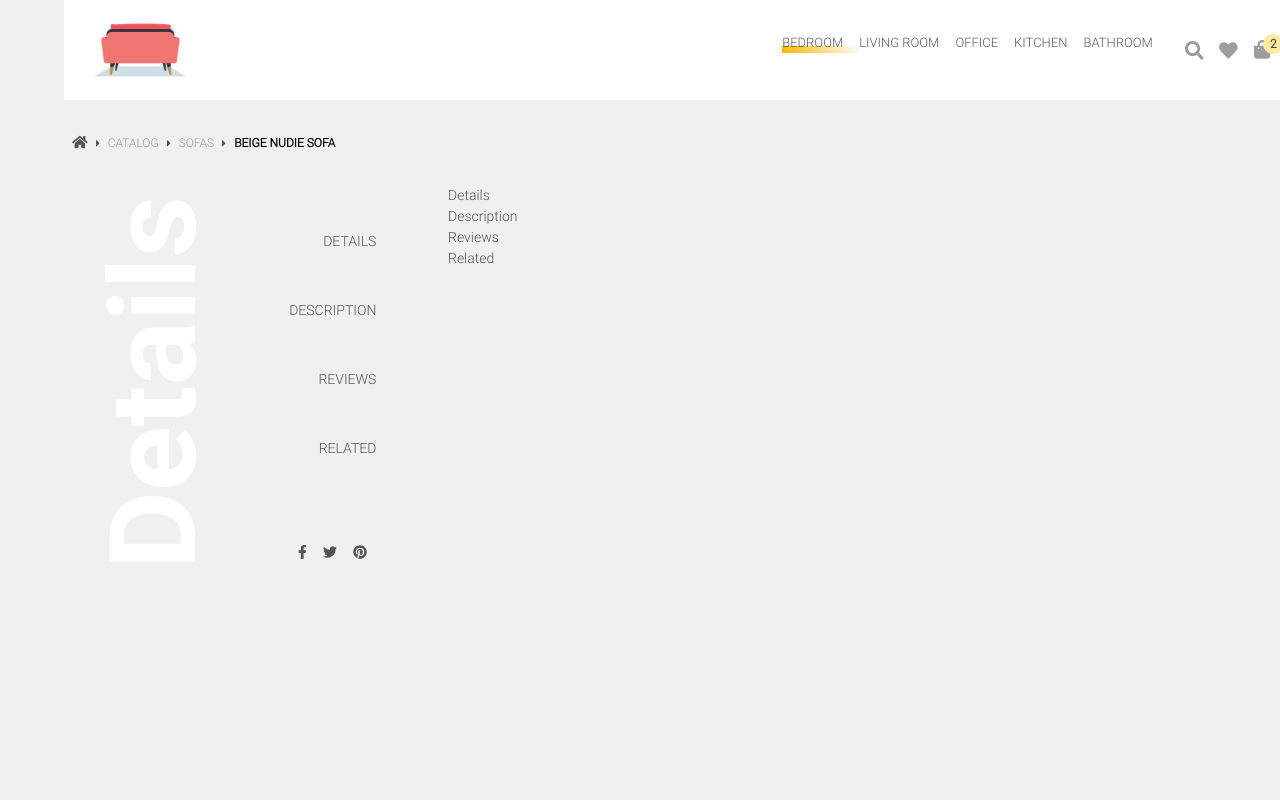
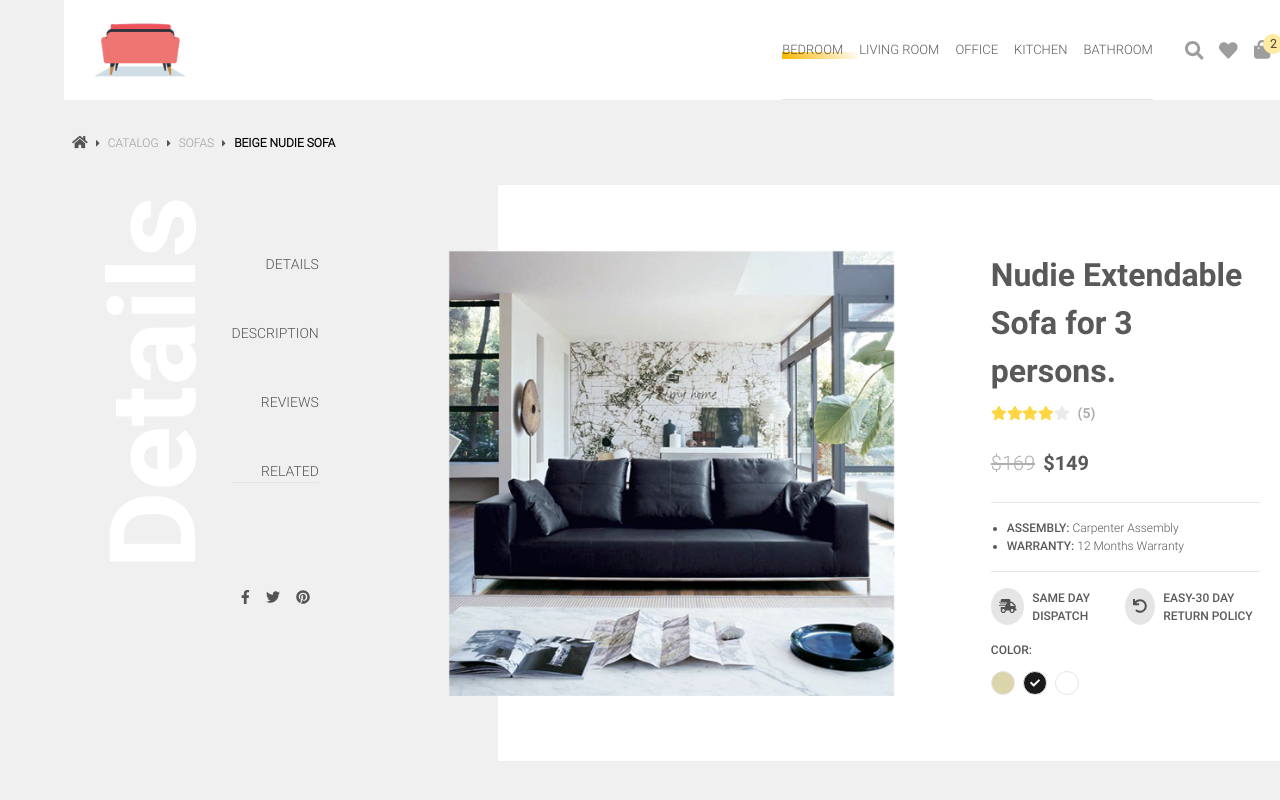
Before and after one commit to rushabhshah1993/heady-furniture, a React app: page / in a window 1280 px wide. Shown: the top 800 px of the page. Built offline with nearby package versions, Linux system fonts and the light colour scheme.

Commit message:
Added Details Page - cart remaining - animation remaining

```diff
--- a/src/components/ItemPageNavigation/itemPageNavigation.scss
+++ b/src/components/ItemPageNavigation/itemPageNavigation.scss
@@ -16,7 +16,7 @@
     }
 
     #navContainer {
-        padding-left: 40%;
+        padding-left: 10%;
         display: flex;
         flex-direction: column;
         align-items: center;
--- /dev/null
+++ b/src/components/Ratings/Ratings.js
@@ -0,0 +1,23 @@
+import React from 'react';
+import { FontAwesomeIcon } from '@fortawesome/react-fontawesome';
+
+const Ratings = props => {
+    let starsCount = 5,
+        starsElements = [];
+
+    for(let i=0; i<starsCount; i++) {
+        starsElements.push(
+            <FontAwesomeIcon
+                key={`star-${i}`}
+                icon={["fas", 'star']}
+                style={{
+                    color: props.rating < i+1 ? '#EAEAEA' : '#FED543'
+                }}
+            />
+        )
+    }
+
+    return <>{starsElements}</>
+}
+
+export default Ratings;
--- a/src/index.js
+++ b/src/index.js
@@ -7,7 +7,7 @@ import { library } from '@fortawesome/fontawesome-svg-core';
 import { faFacebookF, faPinterest, faTwitter } from '@fortawesome/free-brands-svg-icons';
 import
 { faSearch, faHeart, faShoppingBag,
-    faHome, faCaretRight
+    faHome, faCaretRight, faStar, faShippingFast, faUndo, faCheck
 } from '@fortawesome/free-solid-svg-icons';
 
 import Main from './pages/Main/Main';
@@ -17,7 +17,8 @@ import store from './store/store';
 library.add(
     faSearch, faHeart, faShoppingBag,
     faHome, faCaretRight, faFacebookF,
-    faTwitter, faPinterest
+    faTwitter, faPinterest, faStar,
+    faShippingFast, faUndo, faCheck
 );
 
 const main = (
--- a/src/pages/Main/main.scss
+++ b/src/pages/Main/main.scss
@@ -6,4 +6,6 @@
 
 #mainContent {
     margin-left: 30%;
+    width: 70%;
+    overflow-x: hidden;
 }
--- a/src/sections/Details/Details.js
+++ b/src/sections/Details/Details.js
@@ -1,11 +1,31 @@
-import React from 'react'
+import React from 'react';
+import { connect } from 'react-redux';
 
-const Details = () => {
+import styles from './details.scss';
+
+import ProductInfo from './ProductInfo/ProductInfo';
+
+import FurnitureImg from './../../assets/images/furniture.png';
+
+const Details = props => {
+    let selectedProduct = props.products.allProducts.find(product => product.id === props.products.selectedProduct);
+    console.log(selectedProduct);
     return (
-        <div>
-            Details
+        <div className={styles.detailsContainer}>
+            <div className={styles.infoContainer}>
+                <ProductInfo product={selectedProduct}/>
+            </div>
+            <div className={styles.imgContainer}>
+                <img src={FurnitureImg} />
+            </div>
         </div>
     )
 }
 
-export default Details
+const mapStateToProps = state => {
+    return {
+        products: state.products
+    }
+}
+
+export default connect(mapStateToProps)(Details)
--- /dev/null
+++ b/src/sections/Details/ProductInfo/AdditionalInfo/AdditionalInfo.js
@@ -0,0 +1,17 @@
+import React from 'react';
+
+import styles from './additionalInfo.scss';
+
+const AdditionalInfo = props => {
+    let elements = props.info.map(info => {
+        return (
+            <li key={info.id}>
+                <span className={styles.key}>{info.name}: </span>
+                <span className={styles.value}>{info.value}</span>
+            </li>
+        )
+    })
+    return <ul>{elements}</ul>;
+}
+
+export default AdditionalInfo;
--- /dev/null
+++ b/src/sections/Details/ProductInfo/AdditionalInfo/additionalInfo.scss
@@ -0,0 +1,11 @@
+ul {
+    font-size: 12px;
+    padding: 1rem 0 1rem 1rem;
+    margin: 0;
+    border-bottom: 1px solid #E5E5E5;
+
+    .key {
+        text-transform: uppercase;
+        font-family: 'Medium';
+    }
+}
--- /dev/null
+++ b/src/sections/Details/ProductInfo/Colors/Colors.js
@@ -0,0 +1,39 @@
+import React from 'react';
+import { FontAwesomeIcon } from '@fortawesome/react-fontawesome';
+
+import styles from './colors.scss';
+
+import { faCheck } from '@fortawesome/free-solid-svg-icons';
+
+const Colors = props => {
+    console.log(props);
+    let elements = props.colors.map(color => {
+        return (
+            <div
+                style={{
+                    backgroundColor: color.color
+                }}
+                className={styles.color}>
+                {
+                    color.selected &&
+                    <FontAwesomeIcon
+                        icon={faCheck}
+                        style={{
+                            color: 'white',
+                            fontSize: '10px'
+                        }} />
+                }
+            </div>
+        )
+    })
+    return (
+        <div className={styles.colorsContainer}>
+            <p>Color:</p>
+            <div className={styles.allColors}>
+                {elements}
+            </div>
+        </div>
+    )
+}
+
+export default Colors;
--- /dev/null
+++ b/src/sections/Details/ProductInfo/Colors/colors.scss
@@ -0,0 +1,29 @@
+.colorsContainer {
+    display: flex;
+    flex-direction: column;
+
+    p {
+        font-size: 12px;
+        text-transform: uppercase;
+        font-family: 'Medium';
+        margin-top: 0;
+    }
+
+    .allColors {
+        display: flex;
+        flex-direction: row;
+
+        .color {
+            width: 1.5rem;
+            height: 1.5rem;
+            border-radius: 50%;
+            border: 1px solid #E5E5E5;
+            margin-right: .5rem;
+            text-align: center;
+        }
+
+        .color:last-child {
+            margin-right: 0;
+        }
+    }
+}
--- /dev/null
+++ b/src/sections/Details/ProductInfo/Header/Header.js
@@ -0,0 +1,31 @@
+import React from 'react';
+
+import styles from './header.scss';
+
+import Ratings from './../../../../components/Ratings/Ratings';
+
+const Header = props => {
+    return (
+        <div className={styles.header}>
+            <p className={styles.productTitle}>
+                {props.name}
+            </p>
+            <div className={styles.subHeader}>
+                <Ratings rating={props.rating} />
+                <span className={styles.reviewsCount}>
+                    ({props.reviewsCount})
+                </span>
+            </div>
+            <div className={styles.price}>
+                <span className={styles.originalPrice}>
+                    {`${props.currency}${props.mrp}`}
+                </span>
+                <span className={styles.discountPrice}>
+                    {`${props.currency}${props.discountPrice}`}
+                </span>
+            </div>
+        </div>
+    )
+}
+
+export default Header;
--- /dev/null
+++ b/src/sections/Details/ProductInfo/Header/header.scss
@@ -0,0 +1,37 @@
+$boldFont: 'Bold';
+$verticalSpace: 1.5rem;
+
+.header {
+    border-bottom: 1px solid #E5E5E5;
+
+    .productTitle {
+        font-size: 32px;
+        font-family: $boldFont;
+        margin: 0 0 8px;
+    }
+
+    .subHeader {
+        margin-bottom: $verticalSpace;
+
+        .reviewsCount {
+            margin-left: .5rem;
+            color: #AFAFAF;
+            font-family: $boldFont;
+        }
+    }
+
+    .price {
+        font-size: 20px;
+        margin-bottom: $verticalSpace;
+
+        .originalPrice {
+            text-decoration: line-through;
+            color: #AFAFAF;
+            margin-right: .5rem;
+        }
+
+        .discountPrice {
+            font-family: $boldFont;
+        }
+    }
+}
--- /dev/null
+++ b/src/sections/Details/ProductInfo/Policies/Policies.js
@@ -0,0 +1,24 @@
+import React from 'react';
+
+import styles from './policies.scss';
+
+const Policies = props => {
+    let policies = props.policies.map(policy => {
+        return (
+            <div className={styles.policy} key={policy.id}>
+                <div className={styles.iconContainer}>
+                    {policy.icon}
+                </div>
+                <span>{policy.text}</span>
+            </div>
+        )
+    })
+
+    return (
+        <div className={styles.policiesContainer}>
+            {policies}
+        </div>
+    )
+}
+
+export default Policies;
--- /dev/null
+++ b/src/sections/Details/ProductInfo/Policies/policies.scss
@@ -0,0 +1,24 @@
+.policiesContainer {
+    display: grid;
+    grid-template-columns: 50% 50%;
+    padding: 1rem 0;
+
+    .policy {
+        display: flex;
+        flex-direction: row;
+        align-items: center;
+
+        .iconContainer {
+            padding: 8px;
+            border-radius: 50%;
+            background-color: #E5E5E5;
+            margin-right: .5rem;
+        }
+
+        > span {
+            font-size: 12px;
+            text-transform: uppercase;
+            font-family: 'Medium';
+        }
+    }
+}
--- /dev/null
+++ b/src/sections/Details/ProductInfo/ProductInfo.js
@@ -0,0 +1,31 @@
+import React from 'react';
+
+import styles from './productInfo.scss';
+
+import Header from './Header/Header';
+import AdditionalInfo from './AdditionalInfo/AdditionalInfo';
+import Policies from './Policies/Policies';
+import Colors from './Colors/Colors';
+
+const ProductInfo = props => {
+    console.log(props);
+    let product = props.product;
+
+    return (
+        <div className={styles.productInfoContainer}>
+            <Header
+                name={product.name}
+                rating={product.rating}
+                reviewsCount={product.reviews.length}
+                currency={product.currency}
+                mrp={product.mrp}
+                discountPrice={product.discountPrice}
+            />
+            <AdditionalInfo info={product.additionalInfo} />
+            <Policies policies={product.policies} />
+            <Colors colors={product.colors} />
+        </div>
+    )
+}
+
+export default ProductInfo;
--- /dev/null
+++ b/src/sections/Details/ProductInfo/productInfo.scss
@@ -0,0 +1,4 @@
+.productInfoContainer {
+    margin-left: 55%;
+    width: 30%;
+}
--- /dev/null
+++ b/src/sections/Details/details.scss
@@ -0,0 +1,29 @@
+.detailsContainer {
+    height: 100vh - 10vh;
+    position: relative;
+
+    .infoContainer,
+    .imgContainer {
+        display: flex;
+        align-items: center;
+    }
+
+    .infoContainer {
+        height: 80%;
+        width: 100%;
+        background-color: #FFFFFF;
+        margin-left: 50px;
+    }
+
+    .imgContainer {
+        position: absolute;
+        top: 0;
+        width: 50%;
+        height: 80%;
+
+        img {
+            max-width: 100%;
+            max-height: 100%;
+        }
+    }
+}
--- /dev/null
+++ b/src/store/reducers/productsReducer.js
@@ -0,0 +1,104 @@
+import React from 'react';
+import { faShippingFast, faUndo } from '@fortawesome/free-solid-svg-icons';
+import { FontAwesomeIcon } from '@fortawesome/react-fontawesome';
+
+const initalState = {
+    allProducts: [
+        {
+            id: '001',
+            name: 'Nudie Extendable Sofa for 3 persons.',
+            rating: 4,
+            currency: '$',
+            mrp: 169,
+            discountPrice: 149,
+            colors: [
+                {
+                    color: '#DAD5AB',
+                    selected: false
+                },
+                {
+                    color: '#1A1A1A',
+                    selected: true
+                },
+                {
+                    color: '#FFFFFF',
+                    selected: false
+                }
+            ],
+            policies: {
+                sameDayDispatch: true,
+                return30Days: true
+            },
+            policies: [
+                {
+                    id: 'sameDayDispatch',
+                    text: 'Same Day Dispatch',
+                    icon: <FontAwesomeIcon icon={faShippingFast} />
+                },
+                {
+                    id: 'return30days',
+                    text: 'Easy-30 Day Return Policy',
+                    icon: <FontAwesomeIcon icon={faUndo} />
+                }
+            ],
+            additionalInfo: [
+                {
+                    id: 'assemblyType',
+                    name: 'Assembly',
+                    value: 'Carpenter Assembly'
+                },
+                {
+                    id: 'warranty',
+                    name: 'Warranty',
+                    value: '12 Months Warranty'
+                }
+            ],
+            reviews: [
+                {
+                    username: 'John Doe',
+                    rating: 4,
+                    date: '08/28/2020',
+                    title: 'Excellent',
+                    desc: 'Lorem Ipsum '
+                },
+                {
+                    username: 'Jane Dias',
+                    rating: 3,
+                    date: '05/10/2018',
+                    title: 'Good Product',
+                    desc: 'Lorem Ipsum '
+                },
+                {
+                    username: 'John Stan',
+                    rating: 5,
+                    date: '09/01/2016',
+                    title: 'Excellent',
+                    desc: 'Lorem Ipsum '
+                },
+                {
+                    username: 'John Doe',
+                    rating: 4,
+                    date: '08/28/2016',
+                    title: 'Excellent',
+                    desc: 'Lorem Ipsum '
+                },
+                {
+                    username: 'John Doe',
+                    rating: 4,
+                    date: '08/28/2016',
+                    title: 'Excellent',
+                    desc: 'Lorem Ipsum '
+                }
+            ]
+        }
+    ],
+    selectedProduct: "001"
+}
+
+const reducer = (state=initalState, action) => {
+    switch(action.type) {
+        default: return state;
+    }
+}
+
+export default reducer;
--- a/src/store/store.js
+++ b/src/store/store.js
@@ -2,11 +2,13 @@ import { createStore, combineReducers, compose, applyMiddleware } from 'redux';
 import thunk from 'redux-thunk';
 
 import navItemReducer from './reducers/navItemReducer';
+import productsReducer from './reducers/productsReducer';
 
 const composeEnhancers = window.__REDUX_DEVTOOLS_EXTENSION_COMPOSE__ || compose;
 
 const rootReducer = combineReducers({
-    navItem: navItemReducer
+    navItem: navItemReducer,
+    products: productsReducer
 });
 
 const store = createStore(
```
Also changed, not shown: src/assets/images/furniture.png (added).
